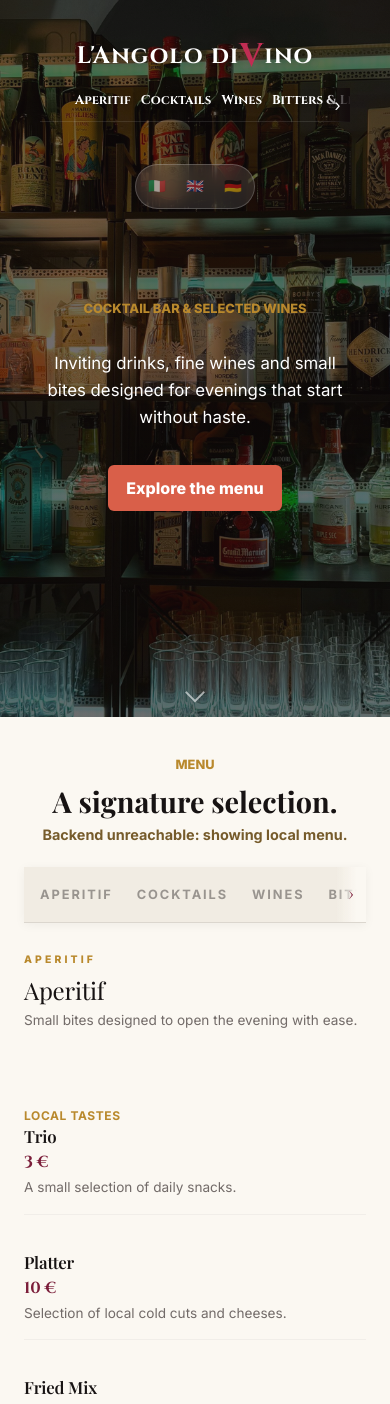
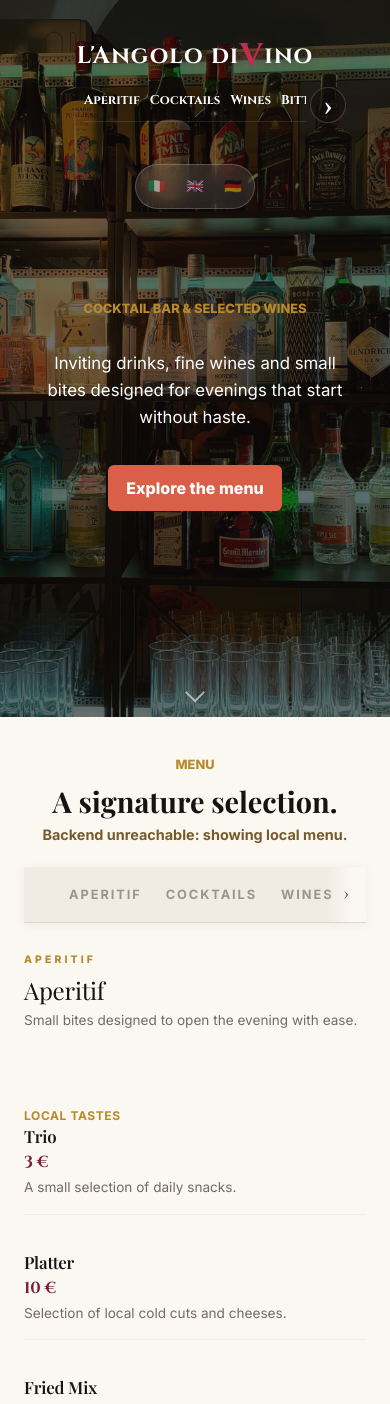
Before and after one commit to davidesciaccaa/AngoloDiVino, a React (Vite) app in the folder frontend/: page / in a window 390 px wide. Shown: the top 1404 px of the page. Built offline with nearby package versions, Linux system fonts and the light colour scheme; no server answers; a web font is replaced by a local one.

Commit message:
feat: enhance scroll navigation and indicators in App and Hero components

```diff
--- a/frontend/src/App.jsx
+++ b/frontend/src/App.jsx
@@ -225,7 +225,7 @@ const fallbackMenuSections = [
 ];
 
 function App() {
-  const { t } = useTranslation();
+  const { t, i18n } = useTranslation();
   const [apiStatus, setApiStatus] = useState({ status: 'LOADING' });
   const [menuSections, setMenuSections] = useState(() => normalizeMenuSections(fallbackMenuSections));
   const [isUsingFallback, setIsUsingFallback] = useState(false);
@@ -238,28 +238,50 @@ function App() {
   const checkScroll = useCallback(() => {
     if (navRef.current) {
       const { scrollLeft, scrollWidth, clientWidth } = navRef.current;
-      setShowLeftIndicator(scrollLeft > 10);
-      setShowRightIndicator(scrollLeft < scrollWidth - clientWidth - 10);
+      const maxScrollLeft = scrollWidth - clientWidth;
+
+      setShowLeftIndicator(scrollLeft > 1);
+      setShowRightIndicator(maxScrollLeft > 1 && scrollLeft < maxScrollLeft - 1);
     }
   }, []);
+
+  const scrollCategoryNav = (direction) => {
+    const nav = navRef.current;
+
+    if (nav) {
+      const scrollAmount = Math.max(120, nav.clientWidth * 0.75);
+
+      nav.scrollBy({
+        left: direction === 'left' ? -scrollAmount : scrollAmount,
+        behavior: 'smooth',
+      });
+    }
+  };
 
   useEffect(() => {
     const nav = navRef.current;
     if (nav) {
       checkScroll();
-      nav.addEventListener('scroll', checkScroll);
+      nav.addEventListener('scroll', checkScroll, { passive: true });
       window.addEventListener('resize', checkScroll);
 
       // Also check when content might have rendered
+      const frame = window.requestAnimationFrame(checkScroll);
       const timeout = setTimeout(checkScroll, 500);
+      const resizeObserver = typeof ResizeObserver === 'undefined'
+        ? null
+        : new ResizeObserver(checkScroll);
+      resizeObserver?.observe(nav);
 
       return () => {
         nav.removeEventListener('scroll', checkScroll);
         window.removeEventListener('resize', checkScroll);
+        window.cancelAnimationFrame(frame);
         clearTimeout(timeout);
+        resizeObserver?.disconnect();
       };
     }
-  }, [checkScroll, menuSections]);
+  }, [checkScroll, menuSections, i18n.resolvedLanguage]);
 
   useEffect(() => {
     let isMounted = true;
@@ -311,9 +333,16 @@ function App() {
 
         {/* Minimal Category Navigation */}
         <div className={`category-nav-wrapper ${showLeftIndicator ? 'has-left-scroll' : ''} ${showRightIndicator ? 'has-right-scroll' : ''}`}>
-          <div className="scroll-hint scroll-hint--left" aria-hidden="true">
-            <span>‹</span>
-          </div>
+          {showLeftIndicator && (
+            <button
+              type="button"
+              className="scroll-hint scroll-hint--left"
+              onClick={() => scrollCategoryNav('left')}
+              aria-label={t('menu.aria.scroll_left', { defaultValue: 'Scorri le categorie verso sinistra' })}
+            >
+              <span aria-hidden="true">‹</span>
+            </button>
+          )}
           <nav className="category-nav" ref={navRef}>
             {menuSections.map((section) => (
               <a
@@ -325,9 +354,16 @@ function App() {
               </a>
             ))}
           </nav>
-          <div className="scroll-hint scroll-hint--right" aria-hidden="true">
-            <span>›</span>
-          </div>
+          {showRightIndicator && (
+            <button
+              type="button"
+              className="scroll-hint scroll-hint--right"
+              onClick={() => scrollCategoryNav('right')}
+              aria-label={t('menu.aria.scroll_right', { defaultValue: 'Scorri le categorie verso destra' })}
+            >
+              <span aria-hidden="true">›</span>
+            </button>
+          )}
         </div>
 
         <div className="menu-section-list">
--- a/frontend/src/components/Hero.jsx
+++ b/frontend/src/components/Hero.jsx
@@ -4,18 +4,33 @@ import heroImage from '../assets/lounge-still-life.jpeg';
 import { LanguageSwitcher } from './LanguageSwitcher.jsx';
 
 export function Hero() {
-  const { t } = useTranslation();
+  const { t, i18n } = useTranslation();
 
   // Scroll Indicators Logic for Hero Nav
   const navRef = useRef(null);
   const [showLeftIndicator, setShowLeftIndicator] = useState(false);
   const [showRightIndicator, setShowRightIndicator] = useState(false);
 
+  const scrollNav = (direction) => {
+    const nav = navRef.current;
+
+    if (nav) {
+      const scrollAmount = Math.max(120, nav.clientWidth * 0.75);
+
+      nav.scrollBy({
+        left: direction === 'left' ? -scrollAmount : scrollAmount,
+        behavior: 'smooth',
+      });
+    }
+  };
+
   const checkScroll = useCallback(() => {
     if (navRef.current) {
       const { scrollLeft, scrollWidth, clientWidth } = navRef.current;
-      setShowLeftIndicator(scrollLeft > 10);
-      setShowRightIndicator(scrollLeft < scrollWidth - clientWidth - 10);
+      const maxScrollLeft = scrollWidth - clientWidth;
+
+      setShowLeftIndicator(scrollLeft > 1);
+      setShowRightIndicator(maxScrollLeft > 1 && scrollLeft < maxScrollLeft - 1);
     }
   }, []);
 
@@ -23,18 +38,25 @@ export function Hero() {
     const nav = navRef.current;
     if (nav) {
       checkScroll();
-      nav.addEventListener('scroll', checkScroll);
+      nav.addEventListener('scroll', checkScroll, { passive: true });
       window.addEventListener('resize', checkScroll);
 
+      const frame = window.requestAnimationFrame(checkScroll);
       const timeout = setTimeout(checkScroll, 500);
+      const resizeObserver = typeof ResizeObserver === 'undefined'
+        ? null
+        : new ResizeObserver(checkScroll);
+      resizeObserver?.observe(nav);
 
       return () => {
         nav.removeEventListener('scroll', checkScroll);
         window.removeEventListener('resize', checkScroll);
+        window.cancelAnimationFrame(frame);
         clearTimeout(timeout);
+        resizeObserver?.disconnect();
       };
     }
-  }, [checkScroll]);
+  }, [checkScroll, i18n.resolvedLanguage]);
 
   return (
     <section className="hero" style={{ '--hero-image': `url(${heroImage})` }}>
@@ -44,9 +66,16 @@ export function Hero() {
         </a>
         <div className="header-actions">
           <div className={`site-nav-wrapper ${showLeftIndicator ? 'has-left-scroll' : ''} ${showRightIndicator ? 'has-right-scroll' : ''}`}>
-            <div className="nav-scroll-hint nav-scroll-hint--left" aria-hidden="true">
-              <span>‹</span>
-            </div>
+            {showLeftIndicator && (
+              <button
+                type="button"
+                className="nav-scroll-hint nav-scroll-hint--left"
+                onClick={() => scrollNav('left')}
+                aria-label="Scorri la navigazione verso sinistra"
+              >
+                <span className="nav-arrow" aria-hidden="true">‹</span>
+              </button>
+            )}
             <nav className="site-nav" aria-label="Navigazione principale" ref={navRef}>
               <a href="#aperitivo">{t('nav.aperitivo')}</a>
               <a href="#drink">{t('nav.drink')}</a>
@@ -56,9 +85,16 @@ export function Hero() {
               <a href="#bevande">{t('nav.bevande')}</a>
               <a href="#contatti">{t('nav.contatti')}</a>
             </nav>
-            <div className="nav-scroll-hint nav-scroll-hint--right" aria-hidden="true">
-              <span>›</span>
-            </div>
+            {showRightIndicator && (
+              <button
+                type="button"
+                className="nav-scroll-hint nav-scroll-hint--right"
+                onClick={() => scrollNav('right')}
+                aria-label="Scorri la navigazione verso destra"
+              >
+                <span className="nav-arrow" aria-hidden="true">›</span>
+              </button>
+            )}
           </div>
           <LanguageSwitcher />
         </div>
--- a/frontend/src/styles.css
+++ b/frontend/src/styles.css
@@ -63,6 +63,9 @@ html {
   position: sticky;
   top: 0;
   z-index: 1000;
+  width: 100%;
+  min-width: 0;
+  overflow: hidden;
   background: var(--soft);
   border-bottom: 1px solid rgba(23, 19, 19, 0.1);
   margin-bottom: 40px;
@@ -75,14 +78,15 @@ html {
   position: absolute;
   top: 0;
   bottom: 0;
-  width: 30px;
+  width: 40px;
+  padding: 0;
+  border: 0;
   display: flex;
   align-items: center;
   justify-content: center;
   z-index: 10;
-  pointer-events: none;
-  opacity: 0;
-  transition: opacity 0.3s ease;
+  cursor: pointer;
+  transition: color 0.2s ease;
   font-size: 1.3rem;
   font-family: var(--font-brand);
   color: var(--wine-premium);
@@ -98,19 +102,24 @@ html {
   background: linear-gradient(to left, var(--paper) 30%, transparent);
 }
 
-.has-left-scroll .scroll-hint--left,
-.has-right-scroll .scroll-hint--right {
-  opacity: 1;
+.category-nav {
+  display: flex;
+  flex-wrap: nowrap;
+  overflow-x: auto;
+  width: 100%;
+  min-width: 0;
+  gap: 32px;
+  white-space: nowrap;
+  scrollbar-width: none;
+  -ms-overflow-style: none;
+  -webkit-overflow-scrolling: touch;
+  scroll-behavior: smooth;
+  padding: 0 45px; /* Space for indicators */
+  justify-content: center;
 }
 
-.category-nav {
-  display: flex;
-  overflow-x: auto;
-  gap: 32px;
-  scrollbar-width: none;
-  padding: 0 45px; /* Space for indicators */
-  justify-content: center;
-  width: 100%;
+.category-nav::-webkit-scrollbar {
+  display: none;
 }
 
 @media (min-width: 901px) {
@@ -126,7 +135,13 @@ html {
   }
 }
 
+.category-nav-wrapper.has-left-scroll .category-nav,
+.category-nav-wrapper.has-right-scroll .category-nav {
+  justify-content: flex-start;
+}
+
 .category-link {
+  flex: 0 0 auto;
   white-space: nowrap;
   font-size: 0.85rem;
   font-weight: 700;
@@ -396,45 +411,55 @@ html {
   position: relative;
   display: flex;
   align-items: center;
-  width: 100%;
+  flex: 1 1 auto;
+  width: auto;
+  min-width: 0;
+  padding: 0 44px;
 }
 
 .nav-scroll-hint {
   position: absolute;
-  top: 0;
-  bottom: 0;
-  width: 25px;
+  top: 50%;
+  width: 36px;
+  height: 36px;
+  padding: 0;
+  border: 1px solid rgba(255, 255, 255, 0.18);
+  border-radius: 50%;
   display: flex;
   align-items: center;
   justify-content: center;
   z-index: 10;
-  pointer-events: none;
-  opacity: 0;
-  transition: opacity 0.3s ease;
+  transform: translateY(-50%);
+  cursor: pointer;
+  background: rgba(18, 11, 12, 0.42);
+  transition: background 0.2s ease, transform 0.2s ease;
   font-size: 1rem;
   color: var(--white);
-  display: none; /* Only show on mobile when needed */
 }
 
-@media (max-width: 640px) {
-  .nav-scroll-hint {
-    display: flex;
-  }
+.nav-scroll-hint--left {
+  left: 4px;
+}
 
-  .nav-scroll-hint--left {
-    left: 0;
-    background: linear-gradient(to right, rgba(18, 11, 12, 0.9) 10%, transparent);
-  }
+.nav-scroll-hint--right {
+  right: 4px;
+}
 
-  .nav-scroll-hint--right {
-    right: 0;
-    background: linear-gradient(to left, rgba(18, 11, 12, 0.9) 10%, transparent);
-  }
+.nav-scroll-hint:hover {
+  background: rgba(18, 11, 12, 0.66);
+  transform: translateY(-50%) scale(1.06);
+}
 
-  .has-left-scroll .nav-scroll-hint--left,
-  .has-right-scroll .nav-scroll-hint--right {
-    opacity: 1;
-  }
+.nav-arrow {
+  font-family: Georgia, "Times New Roman", serif;
+  font-size: 1.8rem;
+  line-height: 1;
+}
+
+.scroll-hint:focus-visible,
+.nav-scroll-hint:focus-visible {
+  outline: 2px solid var(--gold);
+  outline-offset: 2px;
 }
 
 .site-nav a {
@@ -793,7 +818,7 @@ html {
     font-weight: 700;
     scrollbar-width: none; /* Firefox */
     -ms-overflow-style: none; /* IE 10+ */
-    padding: 4px 35px 12px; /* Aumentato padding laterale */
+    padding: 4px 0 12px;
     border-bottom: 1px solid rgba(255, 255, 255, 0.1);
   }
 
@@ -881,7 +906,7 @@ html {
 
   .category-nav {
     gap: 24px;
-    padding: 0 16px;
+    padding: 0 45px;
   }
 
   .category-link {
@@ -1068,6 +1093,8 @@ html {
 .site-header {
   width: min(1440px, 100%);
   gap: clamp(36px, 4vw, 72px);
+  flex-wrap: nowrap;
+  min-width: 0;
 }
 
 .header-actions {
@@ -1075,13 +1102,26 @@ html {
   justify-content: flex-end;
   gap: clamp(42px, 5vw, 96px);
   min-width: 0;
+  max-width: 100%;
 }
 
 .site-nav {
   flex: 1;
   justify-content: space-between;
+  flex-wrap: nowrap;
+  width: 100%;
   max-width: 840px;
   min-width: 0;
+  overflow-x: auto;
+  white-space: nowrap;
+  scrollbar-width: none;
+  -ms-overflow-style: none;
+  -webkit-overflow-scrolling: touch;
+  scroll-behavior: smooth;
+}
+
+.site-nav::-webkit-scrollbar {
+  display: none;
 }
 
 .hero h1 {
@@ -1192,6 +1232,10 @@ html {
     margin-bottom: 8px;
   }
 
+  .site-nav-wrapper {
+    width: 100%;
+  }
+
   .menu-item-editorial__header {
     flex-direction: column;
     align-items: flex-start;
```
